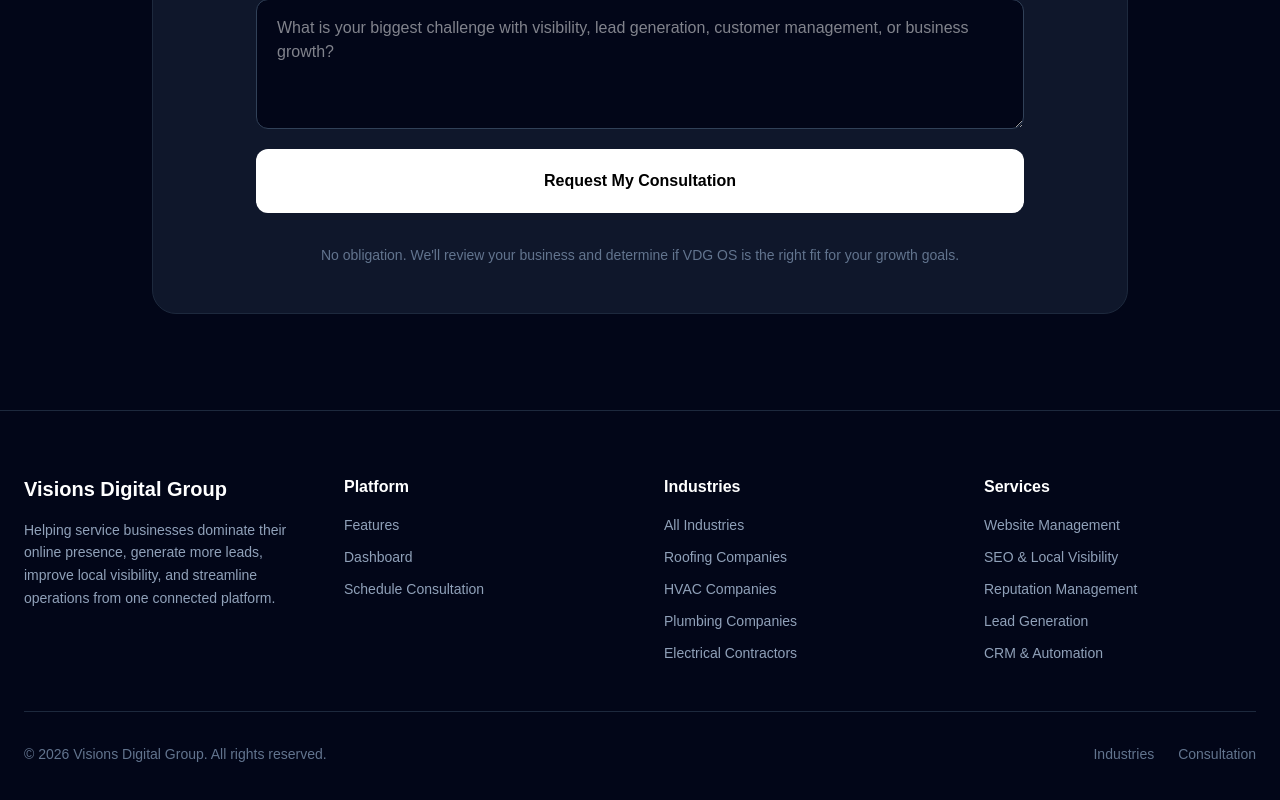
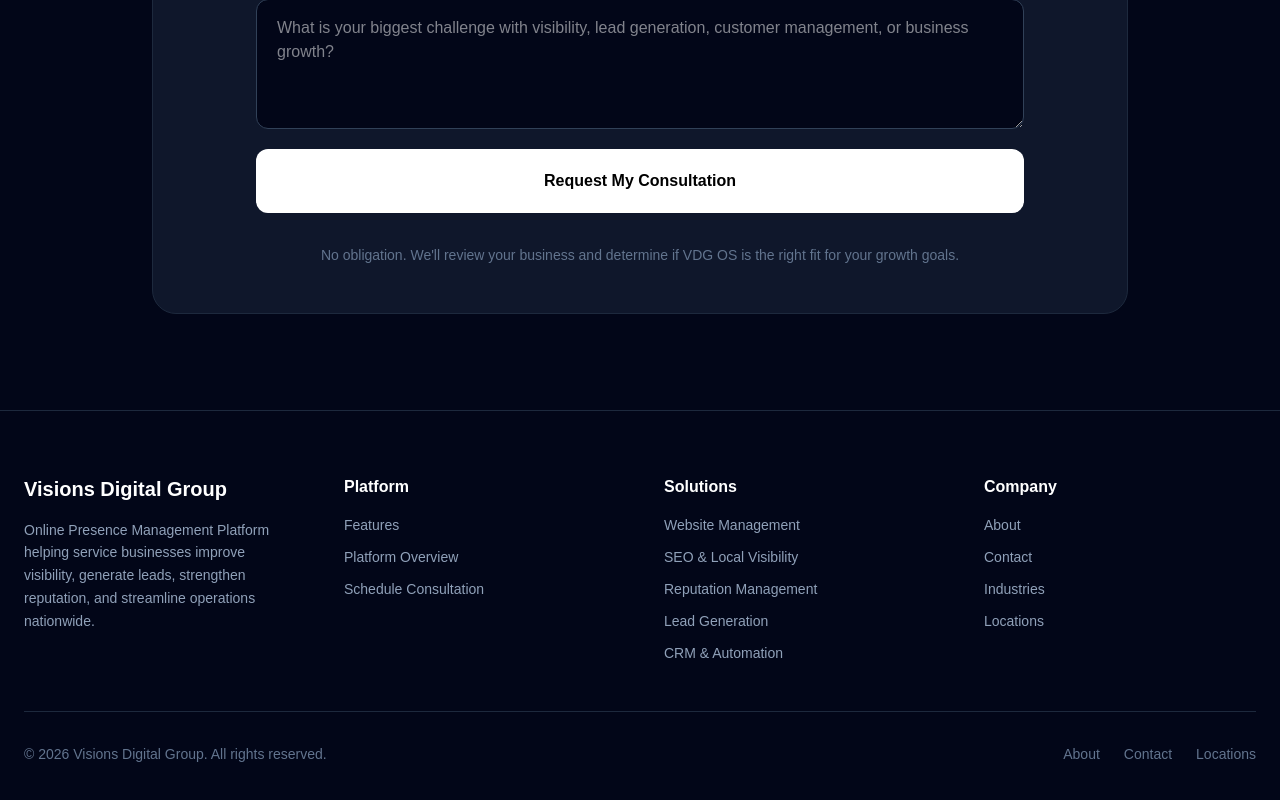
Before and after one commit to visionsdigitalgroup-ai/visions-digital-group, a Next.js app: page / in a window 1280 px wide. Shown: the part 8942-9742 px from the top of the page. Built offline with nearby package versions, Linux system fonts and the light colour scheme.

Commit message:
National brand positioning update

```diff
--- a/src/components/Footer.tsx
+++ b/src/components/Footer.tsx
@@ -15,9 +15,10 @@
             </h3>
 
             <p className="mt-4 text-sm leading-relaxed text-slate-400">
-              Helping service businesses dominate their online presence,
-              generate more leads, improve local visibility, and streamline
-              operations from one connected platform.
+              Online Presence Management Platform helping
+              service businesses improve visibility,
+              generate leads, strengthen reputation,
+              and streamline operations nationwide.
             </p>
 
           </div>
@@ -41,7 +42,7 @@
                 href="/#dashboard"
                 className="block text-slate-400 transition hover:text-white"
               >
-                Dashboard
+                Platform Overview
               </a>
 
               <a
@@ -58,54 +59,7 @@
           <div>
 
             <h4 className="mb-4 font-semibold text-white">
-              Industries
-            </h4>
-
-            <div className="space-y-3 text-sm">
-
-              <Link
-                href="/industries"
-                className="block text-slate-400 transition hover:text-white"
-              >
-                All Industries
-              </Link>
-
-              <Link
-                href="/roofing-marketing-platform"
-                className="block text-slate-400 transition hover:text-white"
-              >
-                Roofing Companies
-              </Link>
-
-              <Link
-                href="/hvac-marketing-platform"
-                className="block text-slate-400 transition hover:text-white"
-              >
-                HVAC Companies
-              </Link>
-
-              <Link
-                href="/plumbing-marketing-platform"
-                className="block text-slate-400 transition hover:text-white"
-              >
-                Plumbing Companies
-              </Link>
-
-              <Link
-                href="/electrical-marketing-platform"
-                className="block text-slate-400 transition hover:text-white"
-              >
-                Electrical Contractors
-              </Link>
-
-            </div>
-
-          </div>
-
-          <div>
-
-            <h4 className="mb-4 font-semibold text-white">
-              Services
+              Solutions
             </h4>
 
             <div className="space-y-3 text-sm">
@@ -134,6 +88,46 @@
 
           </div>
 
+          <div>
+
+            <h4 className="mb-4 font-semibold text-white">
+              Company
+            </h4>
+
+            <div className="space-y-3 text-sm">
+
+              <Link
+                href="/about"
+                className="block text-slate-400 transition hover:text-white"
+              >
+                About
+              </Link>
+
+              <Link
+                href="/contact"
+                className="block text-slate-400 transition hover:text-white"
+              >
+                Contact
+              </Link>
+
+              <Link
+                href="/industries"
+                className="block text-slate-400 transition hover:text-white"
+              >
+                Industries
+              </Link>
+
+              <Link
+                href="/locations"
+                className="block text-slate-400 transition hover:text-white"
+              >
+                Locations
+              </Link>
+
+            </div>
+
+          </div>
+
         </div>
 
         <div className="mt-12 border-t border-slate-800 pt-8">
@@ -148,18 +142,25 @@
             <div className="flex gap-6">
 
               <Link
-                href="/industries"
+                href="/about"
                 className="hover:text-white"
               >
-                Industries
+                About
               </Link>
 
-              <a
-                href="/#consultation"
+              <Link
+                href="/contact"
                 className="hover:text-white"
               >
-                Consultation
-              </a>
+                Contact
+              </Link>
+
+              <Link
+                href="/locations"
+                className="hover:text-white"
+              >
+                Locations
+              </Link>
 
             </div>
 
```
